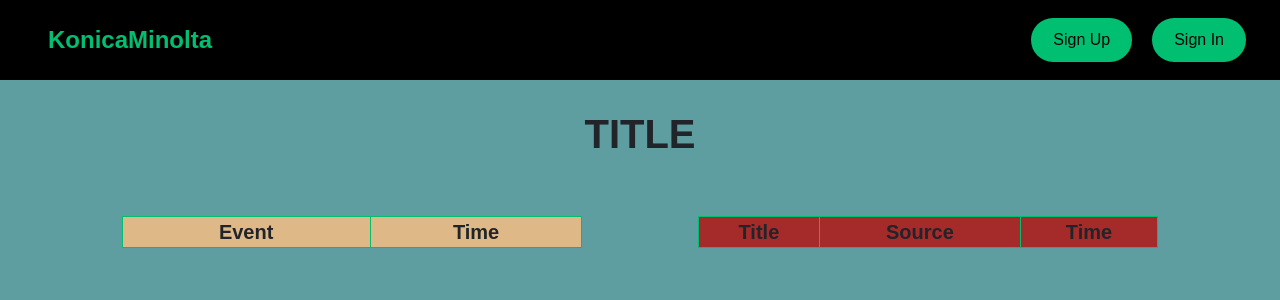
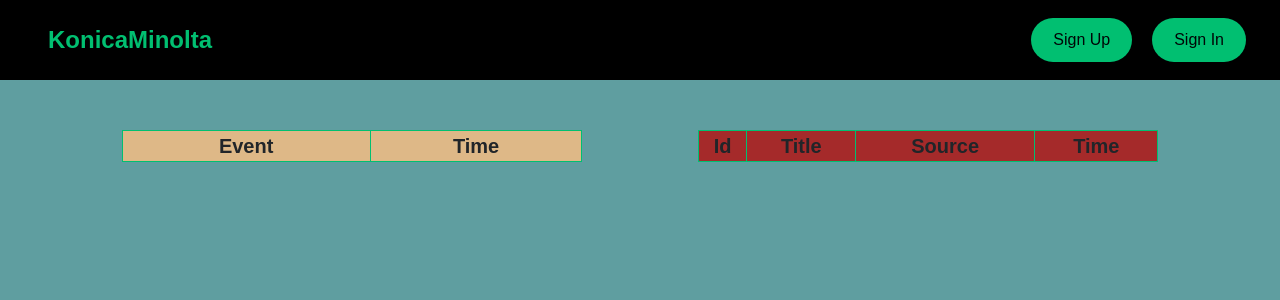
Before and after one commit to Taowathar/KonicaReactApp, a React (Create React App) app in the folder KonicaReactApp/ClientApp/: page /details/1 in a window 1280 px wide. Shown: the top 300 px of the page. Built offline with nearby package versions, Linux system fonts and the light colour scheme; no server answers; what react-alert-template-basic would draw is missing.

Commit message:
Fetch document's title in DocumentDetails component

```diff
--- a/KonicaReactApp/ClientApp/src/components/DocumentDetails/index.js
+++ b/KonicaReactApp/ClientApp/src/components/DocumentDetails/index.js
@@ -1,10 +1,21 @@
-import React from 'react';
+import React, { useState, useEffect } from 'react';
+import axios from 'axios';
 import { DetailsH1,TableContainer, EventTable, EventTableHead, EventTableHeader, EventHeaderCell, EventTableBody, ChildTable, ChildTableHead, ChildTableHeader, ChildHeaderCell, ChildTableBody} from './DocumentDetailsElements'
+import EventDetail from '../EventDetail'
+import ChildDetail from '../ChildDetail'
 
 const DocumentDetails = ({ documentId }) => {
+    let [title, setTitle] = useState(null);
+
+    useEffect(() => {
+        axios.get(`api/document/title/${documentId}`).then(response => {
+            setTitle(response.data.title);
+        });
+    }, []);
+
     return (
         <>
-        <DetailsH1>TITLE</DetailsH1>
+        { title ? <DetailsH1>{title}</DetailsH1> : null }
         <TableContainer>
             <EventTable>
                 <EventTableHead>
@@ -21,6 +32,7 @@ const DocumentDetails = ({ documentId }) => {
             <ChildTable>
                 <ChildTableHead>
                     <ChildTableHeader>
+                        <ChildHeaderCell>Id</ChildHeaderCell>
                         <ChildHeaderCell>Title</ChildHeaderCell>
                         <ChildHeaderCell>Source</ChildHeaderCell>
                         <ChildHeaderCell>Time</ChildHeaderCell>
```
